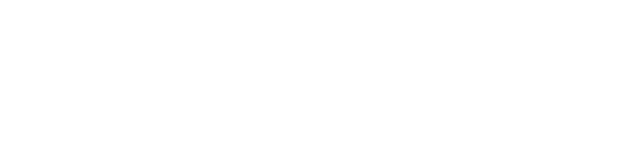
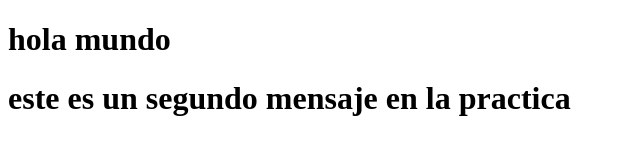
Before and after one commit to leonardomuril/practica-, a plain HTML site: page index.html in a window 1280 px wide. Shown: the whole page, without its empty margins (0-640 px from the left). Drawn offline with Linux system fonts and the light colour scheme.

Commit message:
creacion segundo mensaje

```diff
--- a/index.html
+++ b/index.html
@@ -6,6 +6,7 @@
     <title>practica git</title>
 </head>
 <body>
-
+    <h1>hola mundo</h1>
+    <h1>este es un segundo mensaje en la practica</h1>
 </body>
 </html>
```
